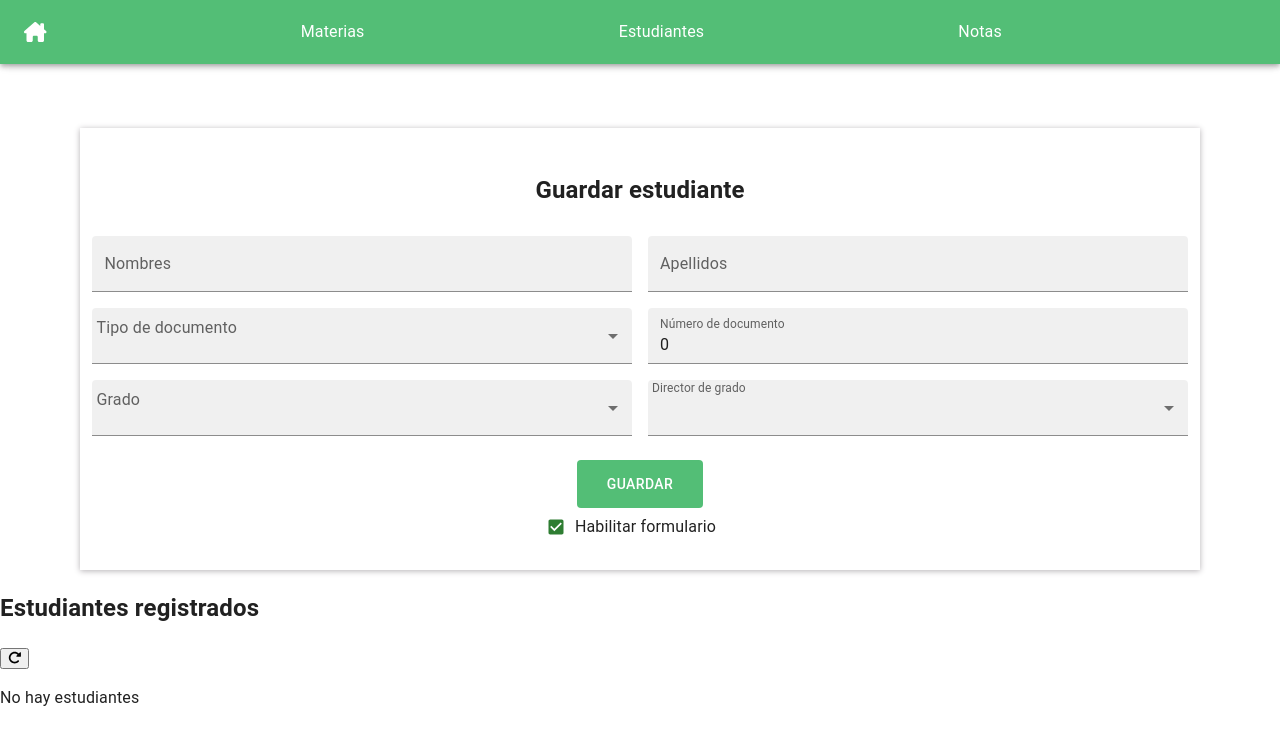
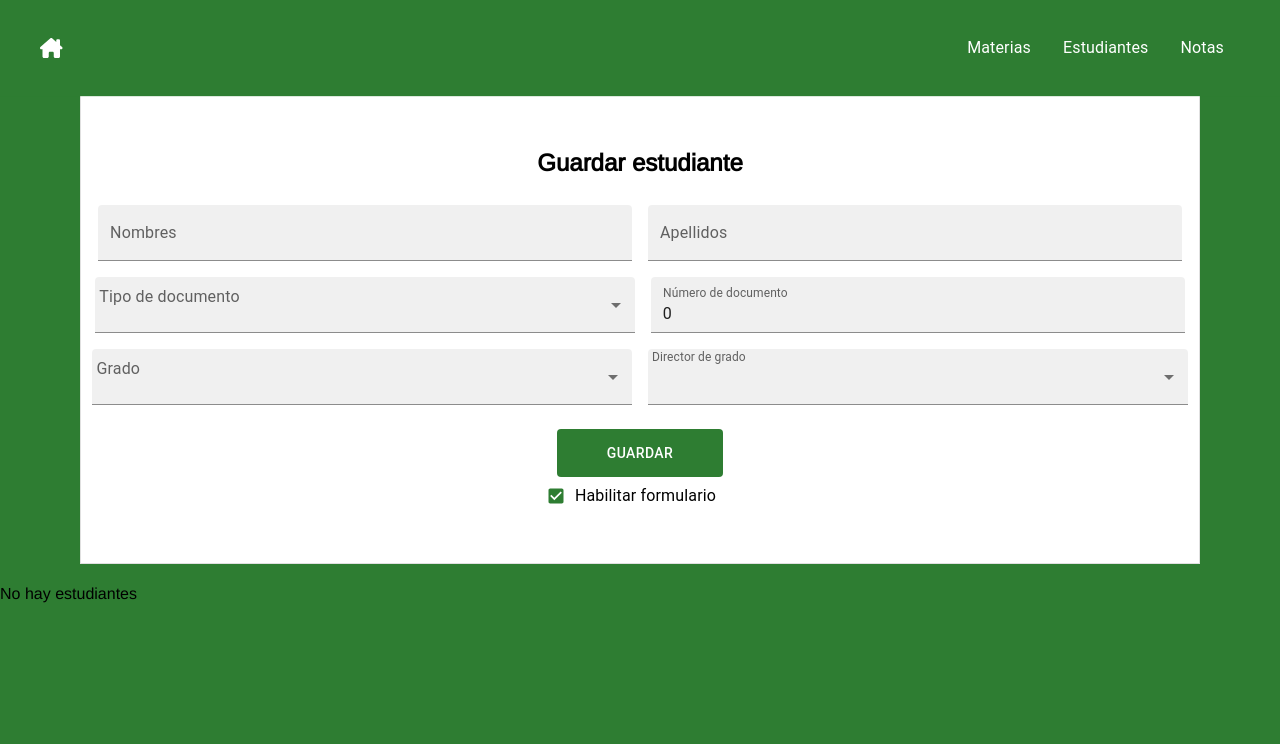
Before and after one commit to julianamxg/sistema---estudiantes, a React (Create React App) app: page /estudiantes in a window 1280 px wide. Both pictures are taken after a click on the label "Habilitar formulario". Shown: the top 744 px of the page. Built offline with nearby package versions, Linux system fonts and the light colour scheme.

Commit message:
Modulo estudiantes con framework de materialui sin revisión

```diff
--- a/src/App.css
+++ b/src/App.css
@@ -1,12 +1,12 @@
-:root {
+/* :root {
   --verde: rgba(67, 189, 107, 0.815);
   --gris: rgb(176, 176, 176);
   --gris-oscuro: rgb(54, 54, 54);
-}
+} */
 
 
 body {
-  background: #ccc;
+  background: linear-gradient(90deg, #2e7d32 35%, #2e7d32 100%);
   font-family: 'Arimo', sans-serif;
 }
 /*
--- a/src/components/Menu.tsx
+++ b/src/components/Menu.tsx
@@ -20,12 +20,15 @@ export const MenuPrincipal = () => {
     return (
         <Box sx={{
             display: 'flex',
-            justifyContent:'space-between'
+            justifyContent:'space-between',
+
         }}>
-            <CssBaseline />
+            {/* <CssBaseline /> */}
             <AppBar component="nav" sx={{
-                background: '#53BE76',
+                background: '#2e7d32',
                 display: 'flex',
+                boxShadow: '0px 0px 1px 0px rgba(46,125,50,1)',
+                padding: '1rem'
 
             }}>
                 <Toolbar>
@@ -37,7 +40,8 @@ export const MenuPrincipal = () => {
                             flexGrow: 1,
                             display: { xs: 'flex', sm: 'flex' },
                             textDecoration: 'none',
-                            color: '#fff'
+                            color: '#fff',
+
                         }}
                     >
                         <FontAwesomeIcon icon={faHouseChimney} />
@@ -48,7 +52,7 @@ export const MenuPrincipal = () => {
                         component="a"
                         href='/materias'
                         sx={{
-                            flexGrow: 1,
+                            margin: '1rem',
                             display: { xs: 'flex', sm: 'flex' },
                             textDecoration: 'none',
                             color: '#fff'
@@ -62,7 +66,7 @@ export const MenuPrincipal = () => {
                         component="a"
                         href='/estudiantes'
                         sx={{
-                            flexGrow: 1,
+                            margin: '1rem',
                             display: { xs: 'flex', sm: 'flex' },
                             textDecoration: 'none',
                             color: '#fff'
@@ -76,7 +80,8 @@ export const MenuPrincipal = () => {
                         component="a"
                         href='/notas'
                         sx={{
-                            flexGrow: 1,
+                            margin: '1rem',
+                            flexGrow: -1,
                             display: { xs: 'flex', sm: 'flex' },
                             textDecoration: 'none',
                             color: '#fff'
--- a/src/components/estudiante/Estudiante.tsx
+++ b/src/components/estudiante/Estudiante.tsx
@@ -4,6 +4,12 @@ import { Link } from 'react-router-dom';
 import Swal from 'sweetalert2';
 import IEstudiante from '../modelos/estudiantes/entidades/IEstudiante';
 import { FunctionComponent } from 'react';
+import TableCell, { tableCellClasses } from '@mui/material/TableCell';
+import TableHead from '@mui/material/TableHead';
+import TableRow from '@mui/material/TableRow';
+import Paper from '@mui/material/Paper';
+import { Button } from '@mui/material';
+import { styled } from '@mui/material/styles';
 
 export interface EstudianteProps {
     editarEstudiante: (id?: string) => any
@@ -38,26 +44,68 @@ export const Estudiante: FunctionComponent<EstudianteProps> = ({ editarEstudiant
         })
     }
 
+    const StyledTableCell = styled(TableCell)(({ theme }) => ({
+        [`&.${tableCellClasses.head}`]: {
+            backgroundColor: theme.palette.grey[400],
+            color: theme.palette.common.white,
+        },
+        [`&.${tableCellClasses.body}`]: {
+            fontSize: 14,
+        },
+    }));
+
+     const StyledTableRow = styled(TableRow)(({ theme }) => ({
+        '&:nth-of-type(odd)': {
+            backgroundColor: theme.palette.action.hover,
+        },
+        // hide last border
+        '&:last-child td, &:last-child th': {
+            border: 0,
+        },
+    }));
+
     return (
-        <tr>
-            <td>{estudiante.nombres}</td>
-            <td>{estudiante.apellidos}</td>
-            <td>{estudiante.tDocumento}</td>
-            <td>{estudiante.nDocumento}</td>
-            <td>{estudiante.grado}</td>
-            <td>{estudiante.dGrado}</td>
-            <td>
+        <StyledTableRow
+            sx={{ '&:last-child td, &:last-child th': { border: 0 } }}
+        >
+            <StyledTableCell  align="center">{estudiante.nombres}</StyledTableCell>
+            <StyledTableCell align="center">{estudiante.apellidos}</StyledTableCell>
+            <StyledTableCell align="center">{estudiante.tDocumento}</StyledTableCell>
+            <StyledTableCell align="center">{estudiante.nDocumento}</StyledTableCell>
+            <StyledTableCell align="center">{estudiante.grado}</StyledTableCell>
+            <StyledTableCell align="center">{estudiante.dGrado}</StyledTableCell>
+            <StyledTableCell align="center">
                 <Link to={`/editar-estudiante/${estudiante.id}`}>
-                    <button className="botones botonEd">
+                    <Button color="success">
                         <FontAwesomeIcon icon={faPenToSquare} />
-                    </button>
+                    </Button>
                 </Link>
-            </td>
-            <td>
-                <button onClick={() => eliminarEstudiante2()} className="botones botonEl">
+            </StyledTableCell>
+            <StyledTableCell align="center">
+                <Button onClick={() => eliminarEstudiante2()} color="error">
                     <FontAwesomeIcon icon={faTrash} />
-                </button>
-            </td>
-        </tr>
+                </Button>
+            </StyledTableCell>
+        </StyledTableRow >
+        // <tr>
+        //     <td>{estudiante.nombres}</td>
+        //     <td>{estudiante.apellidos}</td>
+        //     <td>{estudiante.tDocumento}</td>
+        //     <td>{estudiante.nDocumento}</td>
+        //     <td>{estudiante.grado}</td>
+        //     <td>{estudiante.dGrado}</td>
+        //     <td>
+        //         <Link to={`/editar-estudiante/${estudiante.id}`}>
+        //             <button className="botones botonEd">
+        //                 <FontAwesomeIcon icon={faPenToSquare} />
+        //             </button>
+        //         </Link>
+        //     </td>
+        //     <td>
+        //         <button onClick={() => eliminarEstudiante2()} className="botones botonEl">
+        //             <FontAwesomeIcon icon={faTrash} />
+        //         </button>
+        //     </td>
+        // </tr>
     )
 }
--- a/src/components/estudiante/ListarEstudiantes.tsx
+++ b/src/components/estudiante/ListarEstudiantes.tsx
@@ -1,54 +1,108 @@
-import { FunctionComponent} from "react"
-import { FontAwesomeIcon } from '@fortawesome/react-fontawesome'
-import { faRotateRight } from '@fortawesome/free-solid-svg-icons'
+import { FunctionComponent } from "react"
 import { Estudiante } from "./Estudiante";
 import IEstudiante from "../modelos/estudiantes/entidades/IEstudiante";
+import {TableContainer } from "@mui/material";
+import Table from '@mui/material/Table';
+import TableBody from '@mui/material/TableBody';
+import TableCell, { tableCellClasses } from '@mui/material/TableCell';
+import TableHead from '@mui/material/TableHead';
+import TableRow from '@mui/material/TableRow';
+import Paper from '@mui/material/Paper';
+import { Box } from "@mui/material";
+import { styled } from '@mui/material/styles';
+
 
 export interface ListarEstudianteProps {
-    editarEstudiante: (id?:string) => any
-    eliminarEstudiante: (id?:string) => any
+    editarEstudiante: (id?: string) => any
+    eliminarEstudiante: (id?: string) => any
     verEstudiante: () => any
     estudiantes: IEstudiante[]
 }
 
-export const ListarEstudiantes: FunctionComponent<ListarEstudianteProps> = ({editarEstudiante, eliminarEstudiante, verEstudiante, estudiantes }) => {
+export const ListarEstudiantes: FunctionComponent<ListarEstudianteProps> = ({ editarEstudiante, eliminarEstudiante, verEstudiante, estudiantes }) => {
 
     const botonRecargar = document.getElementById("botonRecargar");
     botonRecargar?.addEventListener("click", function () {
         window.location.reload();
     });
+
+    const StyledTableCell = styled(TableCell)(({ theme }) => ({
+        [`&.${tableCellClasses.head}`]: {
+            backgroundColor: theme.palette.common.white,
+            color: theme.palette.common.black,
+            fontWeight: 'bolder',
+            borderTop: '1px solid rgba(224, 224, 224, 1)'
+        },
+        [`&.${tableCellClasses.body}`]: {
+            fontSize: 14,
+        },
+    }));
+
+
+
     return (
-        <div className="tabla">
-            <div className="encabezadoTabla">
-                <h2>Estudiantes registrados</h2>
-                <button id="botonRecargar"><FontAwesomeIcon icon={faRotateRight} /></button>
-            </div>
+
+        <>
+            <Box>
+                <h1></h1>
                 {
                     estudiantes.length > 0 ? (
-                    <table>
-                        <thead>
-                            <tr>
-                                <td>Nombres</td>
-                                <td>Apellidos</td>
-                                <td>Tipo de documento</td>
-                                <td>Número de documento</td>
-                                <td>Grado</td>
-                                <td>Directora de grado</td>
-                                <td colSpan={2}>Acciones</td>
-                            </tr>
-                        </thead>
+                        <TableContainer component={Paper}>
+                            <Table sx={{ minWidth: 650 }} aria-label="customized table">
+                                <TableHead>
+                                    <TableRow>
+                                        <StyledTableCell align="center">Nombres</StyledTableCell>
+                                        <StyledTableCell align="center">Apellidos</StyledTableCell>
+                                        <StyledTableCell align="center">Tipo de documento</StyledTableCell>
+                                        <StyledTableCell align="center">Número de documento</StyledTableCell>
+                                        <StyledTableCell align="center">Grado</StyledTableCell>
+                                        <StyledTableCell align="center">Director de grado</StyledTableCell>
+                                        <StyledTableCell colSpan={2} align="center">Acciones</StyledTableCell>
+                                    </TableRow>
+                                </TableHead>
+                                <TableBody>
+                                    {estudiantes.map((estudiante: IEstudiante) => <Estudiante key={estudiante.id} estudiante={estudiante} editarEstudiante={editarEstudiante} eliminarEstudiante={eliminarEstudiante} />)}
+                                    {/* {rows.map((row) => (
+                                    <TableRow
+                                        key={row.name}
+                                        sx={{ '&:last-child td, &:last-child th': { border: 0 } }}
+                                    >
+                                        <TableCell component="th" scope="row">
+                                            {row.name}
+                                        </TableCell>
+                                        <TableCell align="right">{row.calories}</TableCell>
+                                        <TableCell align="right">{row.fat}</TableCell>
+                                        <TableCell align="right">{row.carbs}</TableCell>
+                                        <TableCell align="right">{row.protein}</TableCell>
+                                    </TableRow>
+                                ))} */}
+                                </TableBody>
+                            </Table>
+                        </TableContainer>
 
-                        <tbody>
-                            {
-                                estudiantes.map((estudiante: IEstudiante) =>
-                                 <Estudiante key={estudiante.id} estudiante={estudiante} editarEstudiante={editarEstudiante} eliminarEstudiante={eliminarEstudiante}/>)}
-                        </tbody>
-                    </table>
+                        // <table>
+                        //         <thead>
+                        //             <tr>
+                        //                 <td>Nombres</td>
+                        //                 <td>Apellidos</td>
+                        //                 <td>Tipo de documento</td>
+                        //                 <td>Número de documento</td>
+                        //                 <td>Grado</td>
+                        //                 <td>Directora de grado</td>
+                        //                 <td colSpan={2}>Acciones</td>
+                        //             </tr>
+                        //         </thead>
+
+                        //         <tbody>
+                        //             {estudiantes.map((estudiante: IEstudiante) => <Estudiante key={estudiante.id} estudiante={estudiante} editarEstudiante={editarEstudiante} eliminarEstudiante={eliminarEstudiante} />)}
+                        //         </tbody>
+                        //     </table></></>
                     ) : (
                         <p className="">No hay estudiantes</p>
                     )
                 }
 
-        </div >
+            </Box >
+        </>
     )
 }
--- a/src/components/estudiante/RegistrarEstudiante.tsx
+++ b/src/components/estudiante/RegistrarEstudiante.tsx
@@ -9,10 +9,10 @@ import { width } from "@mui/system";
 // import '../../App.css'
 
 const estilosIndependientes = {
-    background: '#53BE76',
+    background: '#2e7d32',
     color: 'white',
     height: 48,
-    padding: '0 30px'
+    padding: '0px 50px'
 };
 
 export interface RegistrarEstudianteProps {
@@ -44,7 +44,7 @@ export const RegistrarEstudiante: FunctionComponent<RegistrarEstudianteProps> =
             return false;
         }
 
-        if (!/^[a-zA-Z]+$/.test(estudiante.nombres.valueOf())) {
+        if (!/^[a-zA-ZÀ-ÿ\s]+$/.test(estudiante.nombres.valueOf())) {
             Swal.fire({
                 text: `El campo "Nombres" solo debe contener letras`,
                 icon: 'warning',
@@ -60,7 +60,7 @@ export const RegistrarEstudiante: FunctionComponent<RegistrarEstudianteProps> =
             return false;
         }
 
-        if (!/^[a-zA-Z\s]+$/.test(estudiante.apellidos.valueOf())) {
+        if (!/^[a-zA-ZÀ-ÿ\s]+$/.test(estudiante.apellidos.valueOf())) {
             Swal.fire({
                 text: `El campo "Apellidos" solo debe contener letras`,
                 icon: 'warning',
@@ -115,13 +115,13 @@ export const RegistrarEstudiante: FunctionComponent<RegistrarEstudianteProps> =
                     display: 'flex',
                     flexDirection: 'column',
                     alignItems: 'center',
-                    marginTop: '8rem',
+                    marginTop: '5rem',
                     background: '#fff',
                     marginLeft: '5rem',
                     marginRight: '5rem',
-                    boxShadow: '0px 1px 6px 0px rgba(181,177,181,1)',
-                    paddingTop: '1.5rem',
-                    paddingBottom: '1.5rem'
+                    border: '1px solid rgb(224, 224, 224)',
+                    paddingTop: '3rem',
+                    paddingBottom: '3rem'
                 }}
                 noValidate
                 autoComplete="off"
--- a/src/pages/EditarEstudiante.tsx
+++ b/src/pages/EditarEstudiante.tsx
@@ -23,7 +23,7 @@ function EditarEstudiante() {
     useEffect(() => {
         console.log(estudiante)
         cargarEstudiante();
-        setInputLectura(!inputLectura)
+
     }, []);
 
     function habilitarFormulario(): void{
```
Lines whose indentation alone changed are shown as unchanged.
